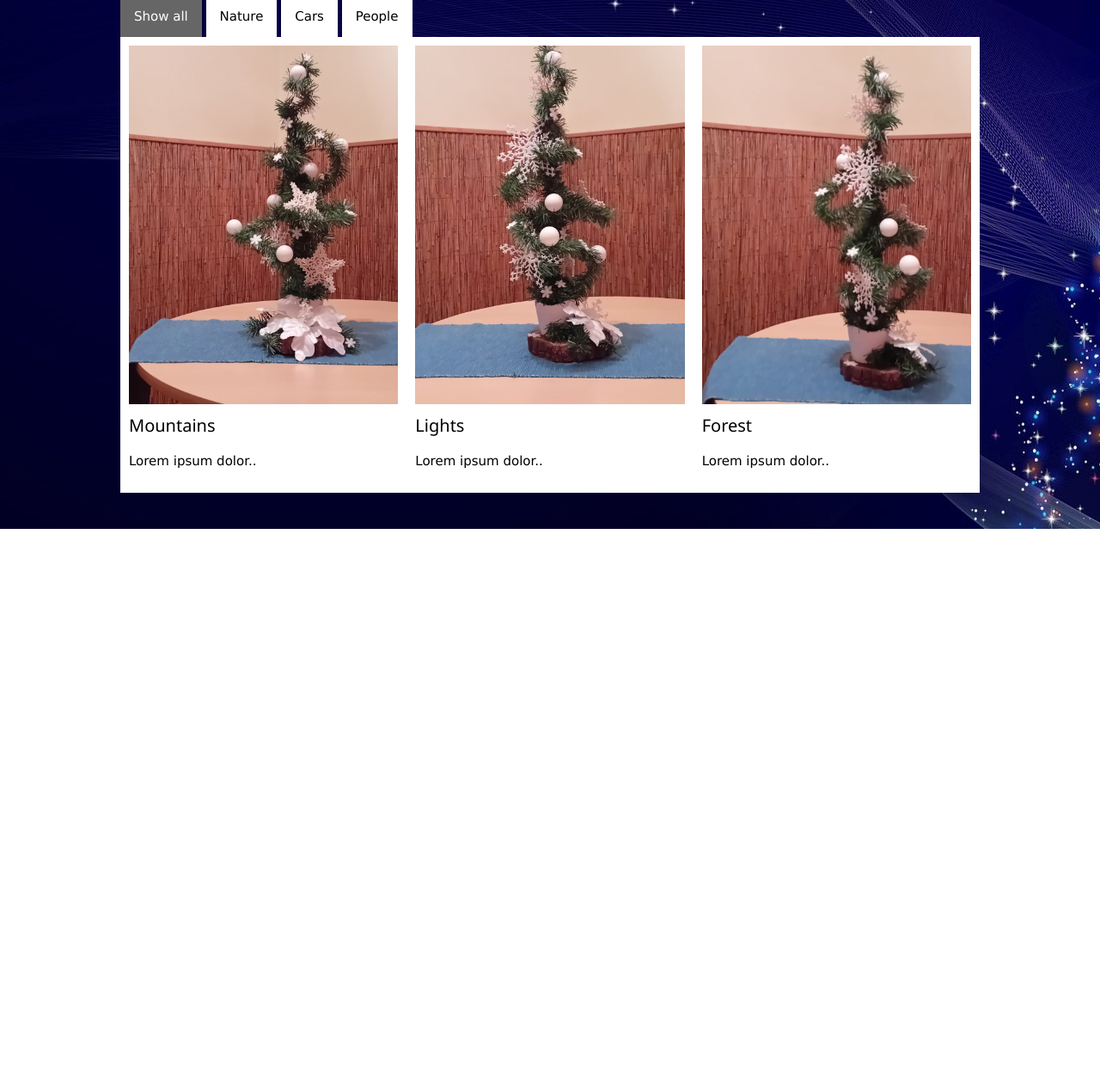
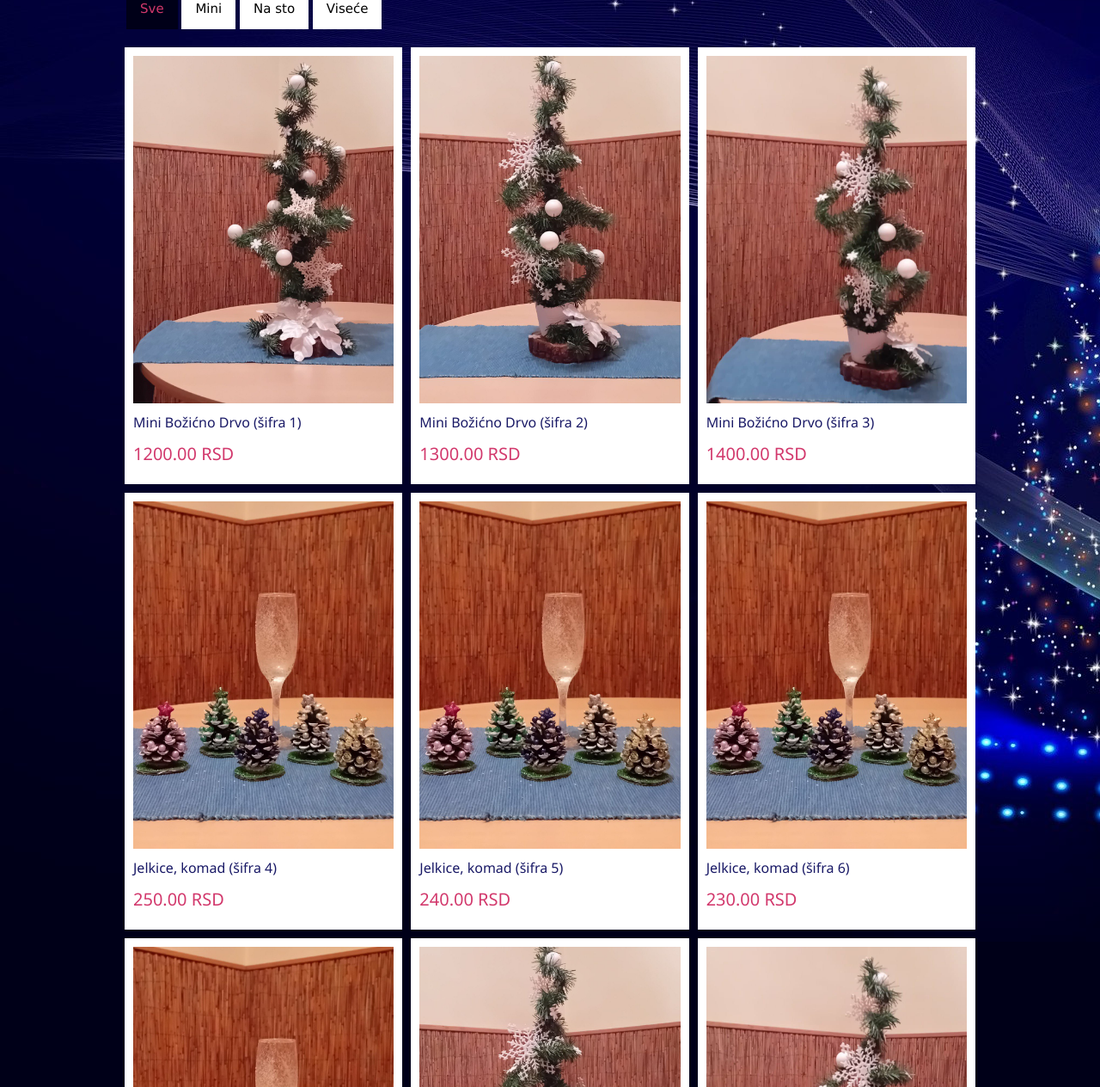
Before and after one commit to anzelikam/christmas-decorations, a plain HTML site: page index.html in a window 1280 px wide. Shown: the part 185-1449 px from the top of the page at 86% size. Before the commit the page ends 800 px from the top, so only its background shows below. Drawn offline with nearby package versions, Linux system fonts and the light colour scheme.

Commit message:
better ui

```diff
--- a/index.html
+++ b/index.html
@@ -3,6 +3,9 @@
 <head>
 <meta name="viewport" content="width=device-width, initial-scale=1">
 <link rel="stylesheet" href="https://www.w3schools.com/w3css/4/w3.css">
+<link rel="preconnect" href="https://fonts.googleapis.com">
+<link rel="preconnect" href="https://fonts.gstatic.com" crossorigin>
+<link href="https://fonts.googleapis.com/css2?family=Indie+Flower&display=swap" rel="stylesheet">
 <title>Božićne Dekoracije</title>
 <style>
 * {
@@ -15,14 +18,19 @@ body {
 
 }
 
-/* body {
-  background-color: #f1f1f1;
-  padding: 20px;
-  font-family: Arial;
-} */
+body {
+  background-color: #000018;
+
+}
 
 
 /* Center website */
+.indie-flower-regular {
+  font-family: "Indie Flower", cursive;
+  font-weight: 400;
+  font-style: normal;
+}
+
 .main {
   max-width: 1000px;
   margin: auto;
@@ -32,12 +40,6 @@ h1 {
   font-size: 50px;
   word-break: break-all;
 }
-
-
-
-
-
-
 
 /* Content */
 .content {
@@ -64,8 +66,12 @@ h1 {
 }
 
 .btn.active {
-  background-color: #666;
-  color: white;
+  background-color: #000018;
+  color: #d2386c;
+}
+
+.demo {
+  padding: 5px;
 }
 </style>
 </head>
@@ -74,35 +80,105 @@ h1 {
 <!-- MAIN (Center website) -->
 <div class="main">
 
-<h1>MYLOGO.COM</h1>
+
+<div style="margin: 7px">
+  <h1 class="w3-text-pink indie-flower-regular">zimska čarolija</h1>
   <hr>
 
-<h2>PORTFOLIO</h2>
+  <h3 class="w3-text-white">Gde svaki ukras ima svoju priču...</h3>
 
-<div id="myBtnContainer">
-  <button class="btn active" onclick="filterSelection('all')"> Show all</button>
-  <button class="btn" onclick="filterSelection('nature')"> Nature</button>
-  <button class="btn" onclick="filterSelection('cars')"> Cars</button>
-  <button class="btn" onclick="filterSelection('people')"> People</button>
+  <div id="myBtnContainer"class="w3-margin-bottom">
+    <button class="btn active" onclick="filterSelection('all')"> Sve</button>
+    <button class="btn" onclick="filterSelection('mini')"> Mini</button>
+    <button class="btn" onclick="filterSelection('stone')"> Na sto</button>
+    <button class="btn" onclick="filterSelection('visece')">Viseće</button>
+  </div>
 </div>
 
 <!-- Portfolio Gallery Grid -->
-<div class="w3-row">
-  <div class="w3-third nature">
+<div class="w3-row"style="margin-bottom: 50px">
+  <div class="w3-third stone demo">
     <div class="content">
-      <img src="images/drvo-1.jpg" alt="Mountains" style="width:100%">
+      <a href="images/drvo-1.jpg" target="_blank"><img src="images/drvo-1.jpg" alt="Božićno Drvo" style="width:100%"></a>
+      <h6 style="color:#191966">Mini Božićno Drvo (šifra 1)</h6>
+      <h4 style="color: #d2386c">1200.00 RSD</h4>
+
+    </div>
+  </div>
+  <div class="w3-third stone demo">
+    <div class="content">
+      <a href="images/drvo-2.jpg" target="_blank"><img src="images/drvo-2.jpg" alt="Božićno Drvo" style="width:100%"></a>
+      <h6 style="color:#191966">Mini Božićno Drvo (šifra 2)</h6>
+      <h4 style="color: #d2386c">1300.00 RSD</h4>
+    </div>
+  </div>
+  <div class="w3-third stone demo">
+    <div class="content">
+      <a href="images/drvo-3.jpg" target="_blank"><img src="images/drvo-3.jpg" alt="Božićno Drvo" style="width:100%"></a>
+      <h6 style="color:#191966">Mini Božićno Drvo (šifra 3)</h6>
+      <h4 style="color: #d2386c">1400.00 RSD</h4>
+    </div>
+  </div>
+  <div class="w3-row ">
+    <div class="w3-third mini demo">
+      <div class="content">
+        <a href="images/jelkice.jpg" target="_blank"><img src="images/jelkice.jpg" alt="Jelkice" style="width:100%"></a>
+        <h6 style="color:#191966">Jelkice, komad (šifra 4)</h6>
+        <h4 style="color: #d2386c">250.00 RSD</h4>
+      </div>
+    </div>
+    <div class="w3-third mini demo">
+      <div class="content">
+        <a href="images/jelkice.jpg" target="_blank"><img src="images/jelkice.jpg" alt="Jelkice" style="width:100%"></a>
+        <h6 style="color:#191966">Jelkice, komad (šifra 5)</h6>
+        <h4 style="color: #d2386c">240.00 RSD</h4>
+      </div>
+    </div>
+    <div class="w3-third mini demo">
+      <div class="content">
+        <a href="images/jelkice.jpg" target="_blank"><img src="images/jelkice.jpg" alt="Jelkice" style="width:100%"></a>
+        <h6 style="color:#191966">Jelkice, komad (šifra 6)</h6>
+        <h4 style="color: #d2386c">230.00 RSD</h4>
+      </div>
+    </div>
+    <div class="w3-row ">
+      <div class="w3-third visece demo">
+        <div class="content">
+          <img src="images/jelkice.jpg" alt="Mountains" style="width:100%">
           <h4>Mountains</h4>
           <p>Lorem ipsum dolor..</p>
         </div>
       </div>
-  <div class="w3-third nature">
+      <div class="w3-third visece demo">
         <div class="content">
         <img src="images/drvo-2.jpg" alt="Lights" style="width:100%">
           <h4>Lights</h4>
           <p>Lorem ipsum dolor..</p>
         </div>
       </div>
-  <div class="w3-third nature">
+      <div class="w3-third visece demo">
+        <div class="content">
+        <img src="images/drvo-3.jpg" alt="Nature" style="width:100%">
+          <h4>Forest</h4>
+          <p>Lorem ipsum dolor..</p>
+        </div>
+      </div>
+      <div class="w3-row ">
+        <div class="w3-third stone demo">
+          <div class="content">
+            <img src="images/jelkice.jpg" alt="Mountains" style="width:100%">
+            <h4>Mountains</h4>
+            <p>Lorem ipsum dolor..</p>
+          </div>
+        </div>
+        <div class="w3-third mini demo">
+          <div class="content">
+          <img src="images/drvo-2.jpg" alt="Lights" style="width:100%">
+            <h4>Lights</h4>
+            <p>Lorem ipsum dolor..</p>
+          </div>
+        </div>
+        <div class="w3-third visece demo">
           <div class="content">
           <img src="images/drvo-3.jpg" alt="Nature" style="width:100%">
             <h4>Forest</h4>
```
Also changed, not shown: images/jelkice.jpg (added). Lines whose indentation alone changed are shown as unchanged.
